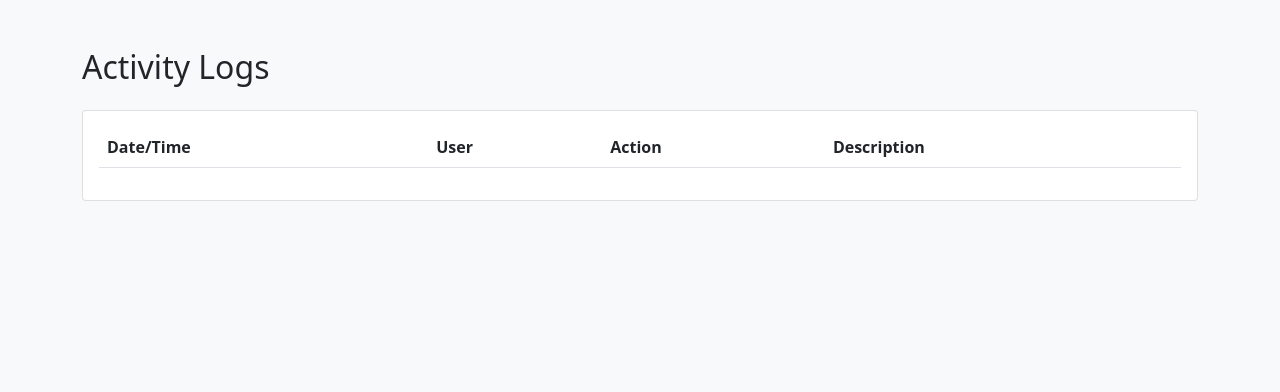
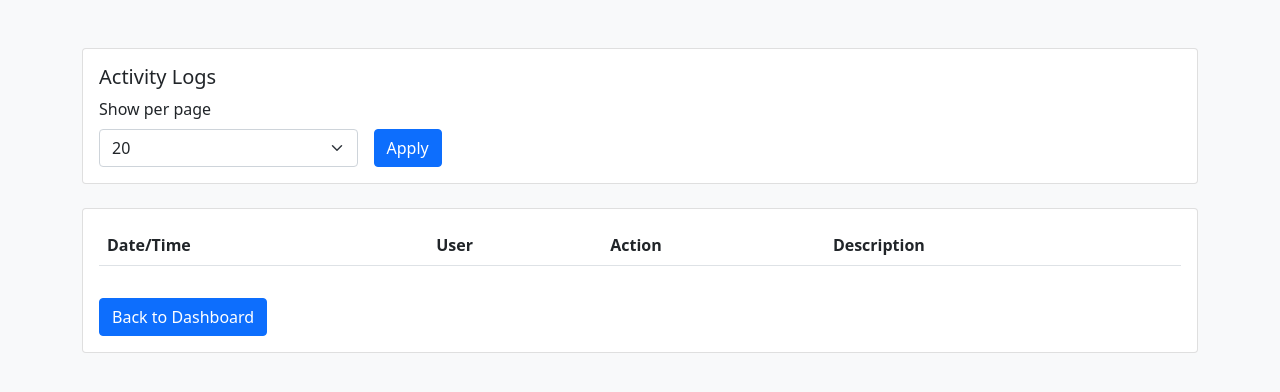
Before and after one commit to rahulpandit2/Traders-Hub, a PHP site: page /admin/logs.php in a window 1280 px wide. Shown: the part 56-448 px from the top of the page. Run offline with PHP 8.4, Linux system fonts and the light colour scheme; a user stored in the database is signed in; data comes from the database, SQL or seed files in the repository; data that the repository does not hold is empty.

Commit message:
added pagination inside admin contact and logs pages

```diff
--- a/admin/logs.php
+++ b/admin/logs.php
@@ -21,7 +21,7 @@ if ($user['user_type'] !== 'admin') {
 
 // Pagination
 $page = isset($_GET['page']) ? (int)$_GET['page'] : 1;
-$per_page = 20;
+$per_page = isset($_GET['per_page']) ? (int)$_GET['per_page'] : 20;
 $offset = ($page - 1) * $per_page;
 
 // Get total count
@@ -47,7 +47,7 @@ $logs = $stmt->fetchAll();
 <head>
     <meta charset="UTF-8">
     <meta name="viewport" content="width=device-width, initial-scale=1.0">
-    <title>Activity Logs - Traders Hub</title>
+    <title>Activity Logs - Admin Panel</title>
     <link href="https://cdn.jsdelivr.net/npm/bootstrap@5.1.3/dist/css/bootstrap.min.css" rel="stylesheet">
 </head>
 <body class="bg-light">
@@ -80,7 +80,25 @@ $logs = $stmt->fetchAll();
     </nav>
 
     <div class="container py-5">
-        <h2 class="mb-4">Activity Logs</h2>
+        <div class="card mb-4">
+            <div class="card-body">
+                <h5 class="card-title">Activity Logs</h5>
+                <form method="GET" class="row g-3">
+                    <div class="col-md-3">
+                        <label class="form-label">Show per page</label>
+                        <select name="per_page" class="form-select">
+                            <option value="10" <?php echo $per_page === 10 ? 'selected' : ''; ?>>10</option>
+                            <option value="20" <?php echo $per_page === 20 ? 'selected' : ''; ?>>20</option>
+                            <option value="50" <?php echo $per_page === 50 ? 'selected' : ''; ?>>50</option>
+                            <option value="100" <?php echo $per_page === 100 ? 'selected' : ''; ?>>100</option>
+                        </select>
+                    </div>
+                    <div class="col-md-1 d-flex align-items-end">
+                        <button type="submit" class="btn btn-primary">Apply</button>
+                    </div>
+                </form>
+            </div>
+        </div>
 
         <div class="card">
             <div class="card-body">
@@ -119,17 +137,32 @@ $logs = $stmt->fetchAll();
                     </table>
                 </div>
 
+                <div class="d-flex justify-content-between align-items-center mt-3">
+                    <a href="index.php" class="btn btn-primary">Back to Dashboard</a>
                     <?php if ($total_pages > 1): ?>
-                <nav aria-label="Activity log pagination">
-                    <ul class="pagination justify-content-center mb-0">
+                    <nav aria-label="Page navigation">
+                        <ul class="pagination mb-0">
+                            <?php if ($page > 1): ?>
+                            <li class="page-item">
+                                <a class="page-link" href="?page=<?php echo ($page - 1); ?>&per_page=<?php echo $per_page; ?>">&laquo;</a>
+                            </li>
+                            <?php endif; ?>
+
                             <?php for ($i = 1; $i <= $total_pages; $i++): ?>
-                        <li class="page-item <?php echo $i === $page ? 'active' : ''; ?>">
-                            <a class="page-link" href="?page=<?php echo $i; ?>"><?php echo $i; ?></a>
+                            <li class="page-item <?php echo $page === $i ? 'active' : ''; ?>">
+                                <a class="page-link" href="?page=<?php echo $i; ?>&per_page=<?php echo $per_page; ?>"><?php echo $i; ?></a>
                             </li>
                             <?php endfor; ?>
+
+                            <?php if ($page < $total_pages): ?>
+                            <li class="page-item">
+                                <a class="page-link" href="?page=<?php echo ($page + 1); ?>&per_page=<?php echo $per_page; ?>">&raquo;</a>
+                            </li>
+                            <?php endif; ?>
                         </ul>
                     </nav>
                     <?php endif; ?>
+                </div>
             </div>
         </div>
     </div>
```
Also changed, not shown: admin/contacts.php (+73 -7 lines). Lines whose indentation alone changed are shown as unchanged.
